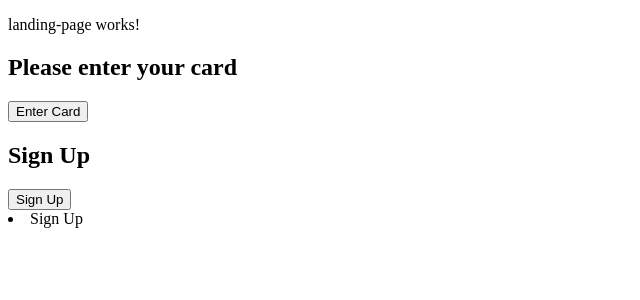
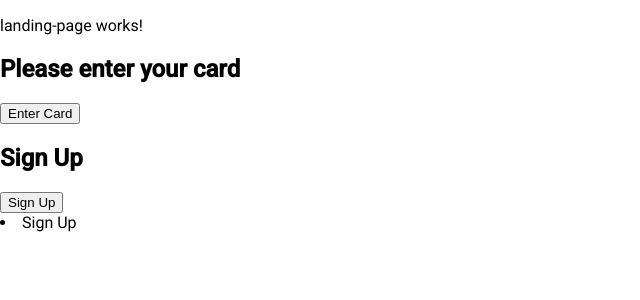
Before and after one commit to HelliwS/BankATM, an Angular app in the folder BankATM/: page / in a window 1280 px wide. Shown: the top 300 px of the page, without its empty margins (0-640 px from the left). Built offline with nearby package versions, Linux system fonts and the light colour scheme.

Commit message:
implement angular material

```diff
--- a/BankATM/angular.json
+++ b/BankATM/angular.json
@@ -30,6 +30,7 @@
               "src/assets"
             ],
             "styles": [
+              "@angular/material/prebuilt-themes/azure-blue.css",
               "src/styles.scss"
             ],
             "scripts": []
@@ -90,6 +91,7 @@
               "src/assets"
             ],
             "styles": [
+              "@angular/material/prebuilt-themes/azure-blue.css",
               "src/styles.scss"
             ],
             "scripts": []
--- a/BankATM/package.json
+++ b/BankATM/package.json
@@ -11,10 +11,12 @@
   "private": true,
   "dependencies": {
     "@angular/animations": "^19.1.5",
+    "@angular/cdk": "^19.2.19",
     "@angular/common": "^19.1.5",
     "@angular/compiler": "^19.1.5",
     "@angular/core": "^19.1.5",
     "@angular/forms": "^19.1.5",
+    "@angular/material": "^19.2.19",
     "@angular/platform-browser": "^19.1.5",
     "@angular/platform-browser-dynamic": "^19.1.5",
     "@angular/router": "^19.1.5",
--- a/BankATM/src/index.html
+++ b/BankATM/src/index.html
@@ -6,8 +6,10 @@
   <base href="/">
   <meta name="viewport" content="width=device-width, initial-scale=1">
   <link rel="icon" type="image/x-icon" href="favicon.ico">
+  <link href="https://fonts.googleapis.com/css2?family=Roboto:wght@300;400;500&display=swap" rel="stylesheet">
+  <link href="https://fonts.googleapis.com/icon?family=Material+Icons" rel="stylesheet">
 </head>
-<body>
+<body class="mat-typography">
   <app-root></app-root>
 </body>
 </html>
--- a/BankATM/src/styles.scss
+++ b/BankATM/src/styles.scss
@@ -1 +1,4 @@
 /* You can add global styles to this file, and also import other style files */
+
+html, body { height: 100%; }
+body { margin: 0; font-family: Roboto, "Helvetica Neue", sans-serif; }
```
Also changed, not shown: 1 other file (tests, documents, lock files or other folders).
